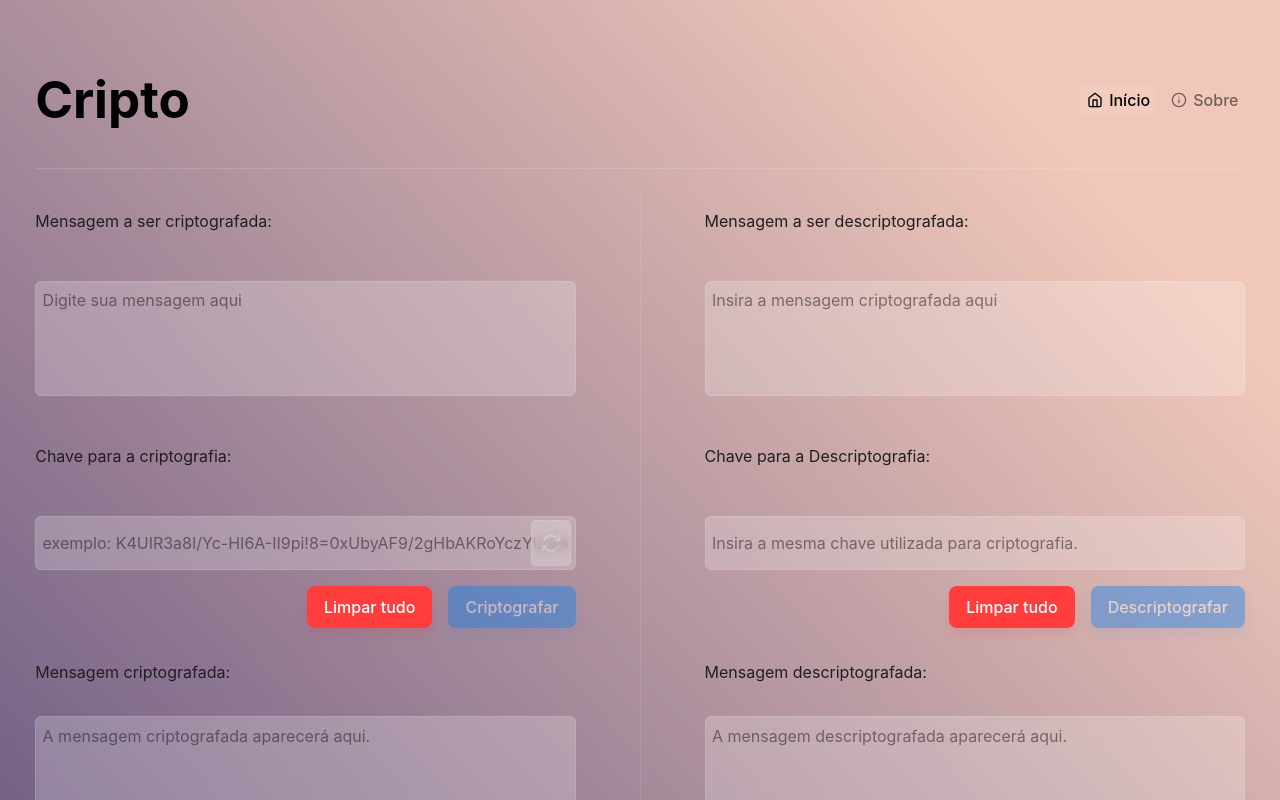
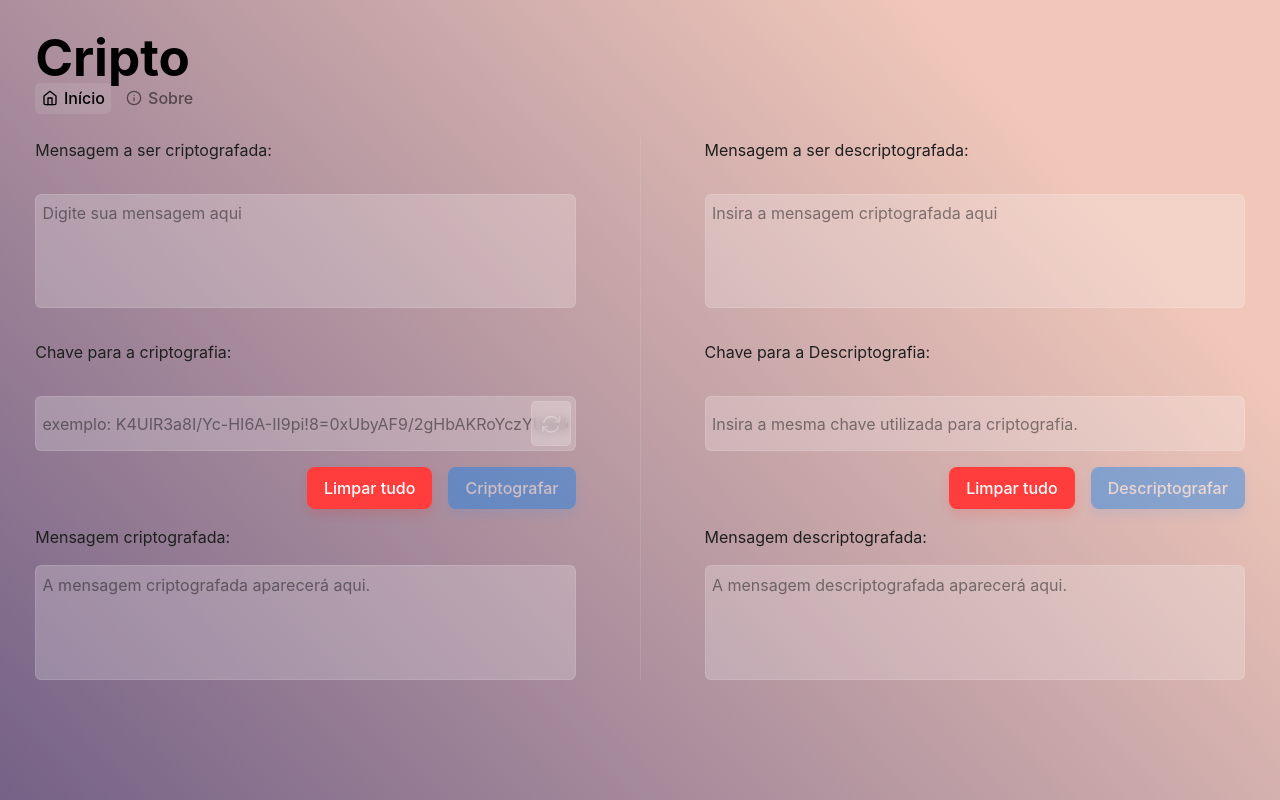
Before and after one commit to Wendell47/Cripto, a React (Vite) app: page / in a window 1280 px wide. Built offline with nearby package versions, Linux system fonts and the light colour scheme.

Commit message:
[#1] **refactor**: realized in app main

```diff
--- a/src/styles/App.css
+++ b/src/styles/App.css
@@ -1,5 +1,8 @@
 
+*{
+  margin:0;
 
+}
 .logo {
   height: 6em;
   padding: 1.5em;
@@ -61,14 +64,6 @@ justify-content: space-between;
   filter: drop-shadow(0 0 2em #61dafbaa);
 }
 
-
-header {
-  padding-block: .5rem;
-  border-bottom: 1px solid rgba(255, 255, 255, 0.144);
-  display: flex;
-  justify-content: space-between;
-  align-items: center;
-}
 .random_key_btn{
   position: absolute;
   display: inline-flex;
@@ -131,6 +126,9 @@ header {
     background: var(--border-color-theme);
 }
 
+.about,.Content-Area{
+  animation: transition 180ms ease-in-out;
+}
 @media (max-width: 749px){
 
   .line_divisor{
@@ -147,6 +145,7 @@ header {
   }
   #root{
     padding: 1rem;
+    padding-top: 2rem;
   }
 }
 
```
